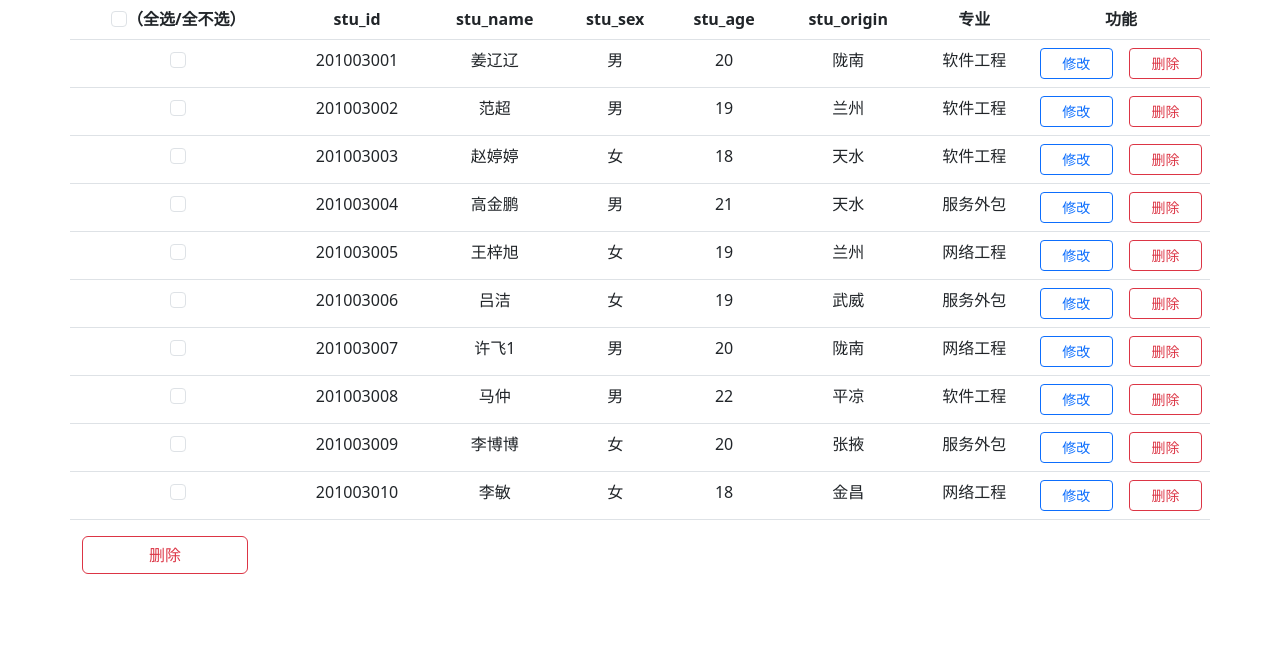
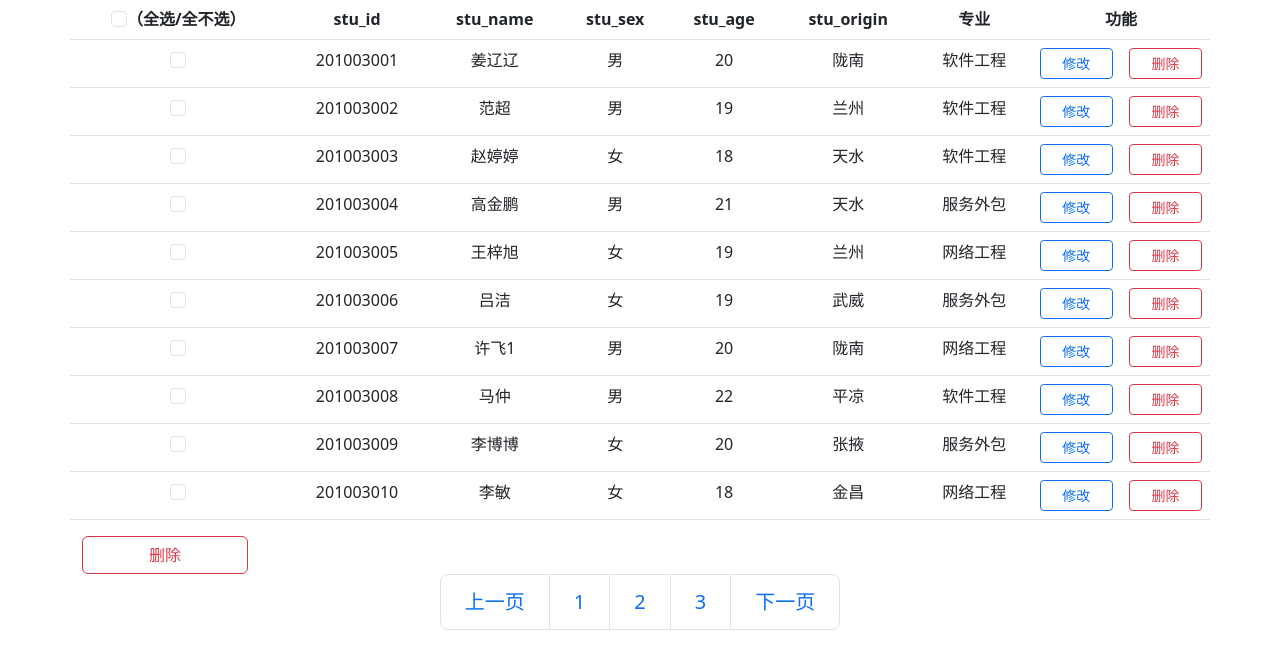
Before and after one commit to Jin1c-3/WebTechProj, a Flask app: page / in a window 1280 px wide. Shown: the part 103-774 px from the top of the page. Run offline with Flask 3, Linux system fonts and the light colour scheme; a user stored in the database is signed in; data comes from the database, SQL or seed files in the repository; some libraries are stand-ins or nearby versions.

Commit message:
增加分页的基本样式和flask功能

```diff
--- a/main.py
+++ b/main.py
@@ -56,6 +56,7 @@ def index():
     # search_flag    1的时候表示搜索。
     page_size      每一页最多多少内容
     current_page   当前页码
+    total_size     总共多少条数据，用于页面计算有几页
     stu_id
     stu_name
     stu_sex
@@ -131,13 +132,16 @@ def index():
     #     sql = sql + " order by " + ",".join(order_str)
     #     print(sql)
     result = dbf.do(sql)
-    if len(result) > page_size:
+    total_size = len(result)
+    if total_size > page_size:
         result = result[(current_page - 1) * page_size : current_page * page_size]
 
     fields = dbf.get_fields(tablename)
     fields = fields[: len(fields) - 1]
     fields.append("专业")
-    return render_template("show1.html", datas=result, fields=fields)
+    return render_template(
+        "show1.html", datas=result, fields=fields, total_size=total_size
+    )
 
 
 @app.route("/add", methods=["GET", "post"])
--- a/templates/show1.html
+++ b/templates/show1.html
@@ -127,6 +127,22 @@
           </button>
         </div>
       </div>
+      <div class="row">
+        <nav aria-label="Page navigation example">
+          <ul class="pagination pagination-lg justify-content-center">
+            <li class="page-item">
+              <a class="page-link" href="#">上一页</a>
+            </li>
+            <!-- 使用模板变量total_size/page_size来控制，page_size不是模板变量 -->
+            <li class="page-item"><a class="page-link" href="#">1</a></li>
+            <li class="page-item"><a class="page-link" href="#">2</a></li>
+            <li class="page-item"><a class="page-link" href="#">3</a></li>
+            <li class="page-item">
+              <a class="page-link" href="#">下一页</a>
+            </li>
+          </ul>
+        </nav>
+      </div>
     </div>
   </body>
 </html>
```
